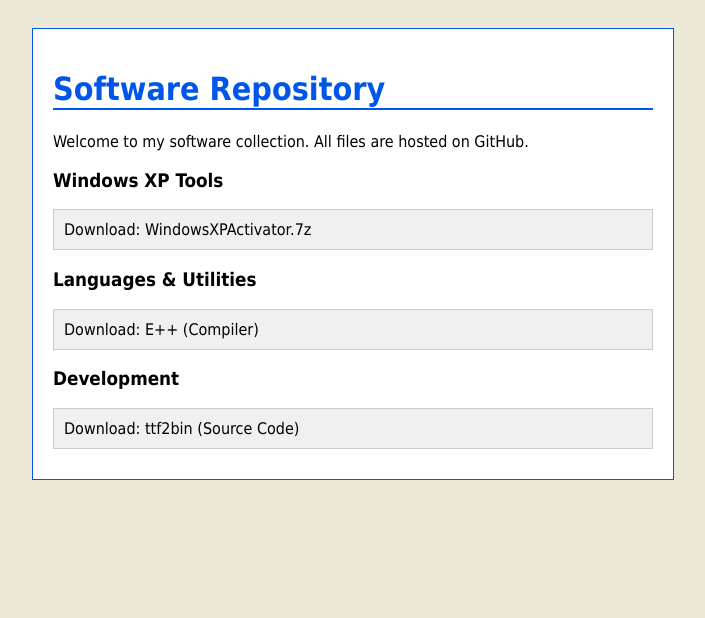
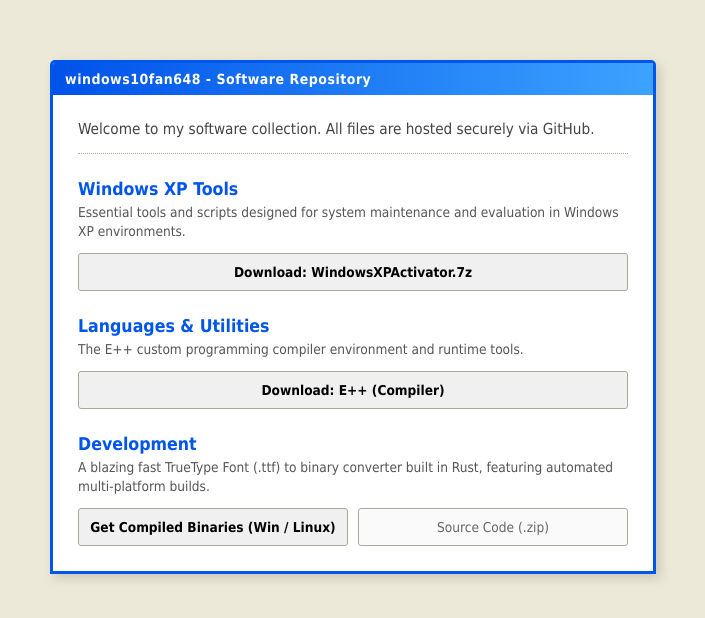
Before and after one commit to windows10fan648/software-website, a plain HTML site: page index.html in a window 1280 px wide. Shown: the whole page, without its empty margins (287-992 px from the left). Drawn offline with Linux system fonts and the light colour scheme.

Commit message:
Update index.html

```diff
--- a/index.html
+++ b/index.html
@@ -1,28 +1,123 @@
 <!DOCTYPE html>
-<html>
+<html lang="en">
 <head>
+    <meta charset="UTF-8">
+    <meta name="viewport" content="width=device-width, initial-scale=1.0">
     <title>windows10fan648 | Software Repository</title>
     <style>
-        body { font-family: 'Tahoma', sans-serif; background-color: #ece9d8; color: #000; padding: 20px; }
-        .container { max-width: 600px; margin: auto; border: 1px solid #0055ea; padding: 20px; background: #fff; }
-        h1 { color: #0055ea; border-bottom: 2px solid #0055ea; }
-        .download-btn { display: block; margin: 10px 0; padding: 10px; background: #f0f0f0; border: 1px solid #ccc; text-decoration: none; color: #000; }
-        .download-btn:hover { background: #dcdcdc; }
+        body {
+            font-family: 'Tahoma', sans-serif;
+            background-color: #ece9d8; /* Classic XP Dialog Background */
+            color: #000;
+            padding: 20px;
+            margin: 0;
+        }
+        .window {
+            max-width: 600px;
+            margin: 40px auto;
+            border: 3px solid #0055ea;
+            border-radius: 5px 5px 0 0;
+            background: #fff;
+            box-shadow: 4px 4px 12px rgba(0, 0, 0, 0.15);
+            overflow: hidden;
+        }
+        .window-title {
+            background: linear-gradient(to right, #0052ea, #3ba3ff);
+            color: #fff;
+            padding: 8px 12px;
+            font-weight: bold;
+            font-size: 14px;
+            letter-spacing: 0.5px;
+        }
+        .content {
+            padding: 25px;
+        }
+        .intro {
+            font-size: 0.95em;
+            color: #444;
+            margin-top: 0;
+            margin-bottom: 20px;
+            border-bottom: 1px dotted #aca899;
+            padding-bottom: 15px;
+        }
+        h3 {
+            color: #0055ea;
+            margin-top: 25px;
+            margin-bottom: 4px;
+            font-size: 1.1em;
+        }
+        .description {
+            font-size: 0.85em;
+            color: #555;
+            margin-top: 0;
+            margin-bottom: 12px;
+            line-height: 1.4;
+        }
+        .btn-group {
+            display: flex;
+            gap: 10px;
+            flex-wrap: wrap;
+        }
+        .download-btn {
+            flex: 1;
+            min-width: 140px;
+            display: inline-block;
+            padding: 10px;
+            background: #f0f0f0;
+            border: 1px solid #aca899;
+            border-radius: 3px;
+            text-decoration: none;
+            color: #000;
+            text-align: center;
+            font-size: 0.85em;
+            font-weight: bold;
+            transition: all 0.1s ease;
+        }
+        .download-btn:hover {
+            background: #e5e5e5;
+            border-color: #0055ea;
+            color: #0055ea;
+        }
+        .download-btn.secondary {
+            background: #fafafa;
+            color: #666;
+            font-weight: normal;
+        }
+        .download-btn.secondary:hover {
+            background: #f0f0f0;
+            border-color: #777;
+            color: #000;
+        }
     </style>
 </head>
 <body>
-    <div class="container">
-        <h1>Software Repository</h1>
-        <p>Welcome to my software collection. All files are hosted on GitHub.</p>
 
-        <h3>Windows XP Tools</h3>
-        <a class="download-btn" href="https://github.com/windows10fan648/software-repository/raw/refs/heads/main/WindowsXPActivator.7z">Download: WindowsXPActivator.7z</a>
+    <div class="window">
+        <div class="window-title">windows10fan648 - Software Repository</div>
 
-        <h3>Languages & Utilities</h3>
-        <a class="download-btn" href="https://github.com/windows10fan648/software-repository/raw/refs/heads/main/E++.7z">Download: E++ (Compiler)</a>
+        <div class="content">
+            <p class="intro">Welcome to my software collection. All files are hosted securely via GitHub.</p>
 
-        <h3>Development</h3>
-        <a class="download-btn" href="https://github.com/windows10fan648/ttf2bin/archive/refs/heads/main.zip">Download: ttf2bin (Source Code)</a>
+            <h3>Windows XP Tools</h3>
+            <p class="description">Essential tools and scripts designed for system maintenance and evaluation in Windows XP environments.</p>
+            <div class="btn-group">
+                <a class="download-btn" href="https://github.com/windows10fan648/software-repository/raw/refs/heads/main/WindowsXPActivator.7z">Download: WindowsXPActivator.7z</a>
+            </div>
+
+            <h3>Languages & Utilities</h3>
+            <p class="description">The E++ custom programming compiler environment and runtime tools.</p>
+            <div class="btn-group">
+                <a class="download-btn" href="https://github.com/windows10fan648/software-repository/raw/refs/heads/main/E++.7z">Download: E++ (Compiler)</a>
+            </div>
+
+            <h3>Development</h3>
+            <p class="description">A blazing fast TrueType Font (.ttf) to binary converter built in Rust, featuring automated multi-platform builds.</p>
+            <div class="btn-group">
+                <a class="download-btn" href="https://github.com/windows10fan648/ttf2bin">Get Compiled Binaries (Win / Linux)</a>
+                <a class="download-btn secondary" href="https://github.com/windows10fan648/ttf2bin/archive/refs/heads/main.zip">Source Code (.zip)</a>
+            </div>
+        </div>
     </div>
+
 </body>
 </html>
```
